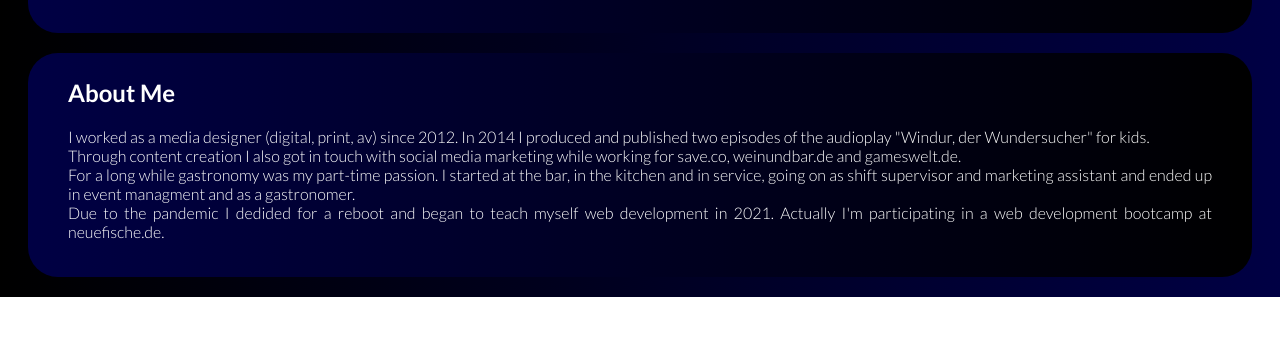
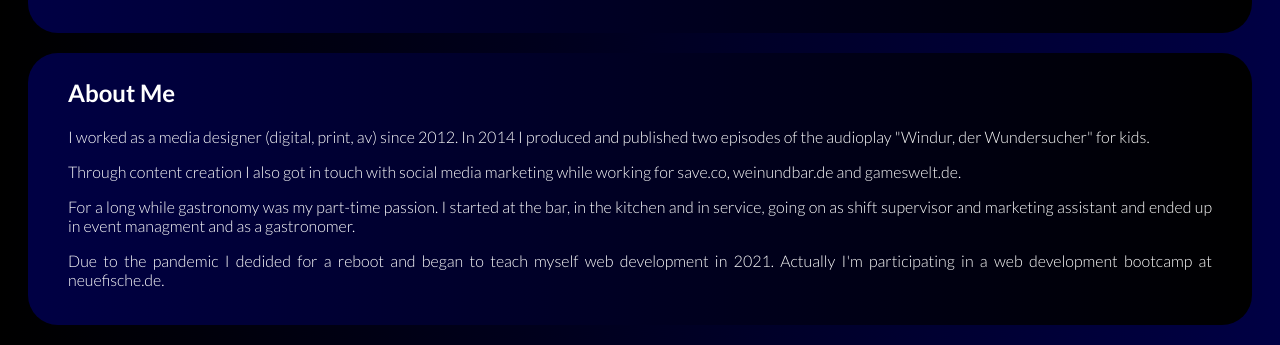
Before and after one commit to DanSchrader/personal-website, a plain HTML site: page index.html in a window 1280 px wide. Shown: the part 1847-2192 px from the top of the page. Before the commit the page ends 2144 px from the top, so only its background shows below. Drawn offline with Linux system fonts and the light colour scheme.

Commit message:
Add styles

```diff
--- a/index.html
+++ b/index.html
@@ -75,14 +75,19 @@
         <p>
           I worked as a media designer (digital, print, av) since 2012. In 2014
           I produced and published two episodes of the audioplay "Windur, der
-          Wundersucher" for kids. <br />
+          Wundersucher" for kids.
+        </p>
+        <p>
           Through content creation I also got in touch with social media
           marketing while working for save.co, weinundbar.de and gameswelt.de.
-          <br />
+        </p>
+        <p>
           For a long while gastronomy was my part-time passion. I started at the
           bar, in the kitchen and in service, going on as shift supervisor and
           marketing assistant and ended up in event managment and as a
-          gastronomer. <br />
+          gastronomer.
+        </p>
+        <p>
           Due to the pandemic I dedided for a reboot and began to teach myself
           web development in 2021. Actually I'm participating in a web
           development bootcamp at neuefische.de.
--- a/styles/styles.css
+++ b/styles/styles.css
@@ -17,7 +17,7 @@ header {
   border-radius: 30px;
   margin: 20px;
   padding: 5px 40px 20px 40px;
-  /*box-shadow: 11px 10px 10px -10px #404040;*/
+  /*box-shadow: 0px 0px 15px #303030;*/
   color: white;
 }
 
@@ -47,6 +47,7 @@ section {
   padding: 5px 40px 20px 40px;
   margin: 20px;
   border-radius: 30px;
+  /*box-shadow: 0px 0px 15px #303030;*/
 }
 
 .navigation {
@@ -70,6 +71,7 @@ section {
   margin: 20px;
   border-radius: 30px;
   padding: 20px 5px 10px 5px;
+  /*box-shadow: 0px 0px 15px #303030;*/
 }
 
 .profile {
```
